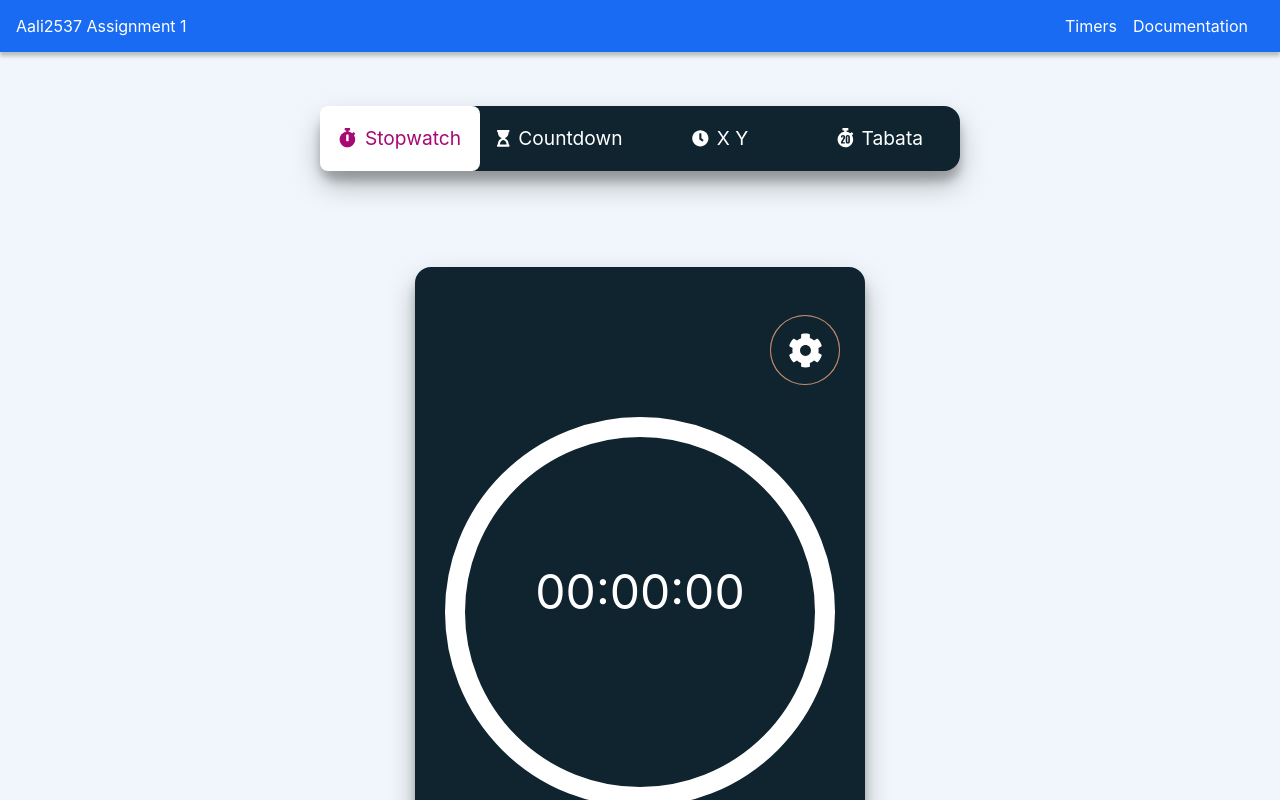
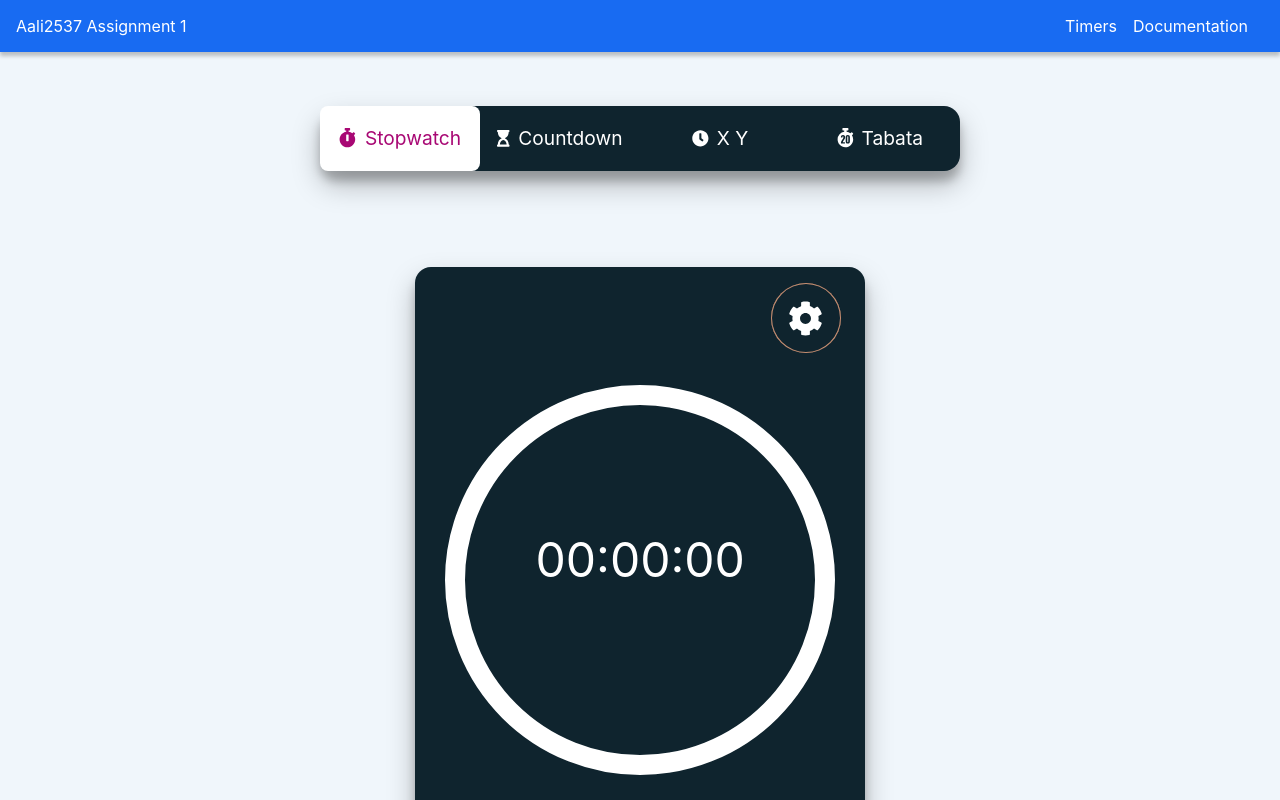
Before and after one commit to prof-tejera/assignment-2-aali2537, a React (Create React App) app: page / in a window 1280 px wide. Built offline with nearby package versions, Linux system fonts and the light colour scheme; the HTML template or start-up script is replaced by a standard one.

Commit message:
Update Timer.js

```diff
--- a/src/components/timers/Timer.js
+++ b/src/components/timers/Timer.js
@@ -17,6 +17,7 @@
 `;
 
 const TopButtonRow = styled.div`
+  margin-top: 1em;
   margin-right: 1em;
   position: relative;
   height: 4.5em;
@@ -25,6 +26,7 @@
 const BottomButtonRow = styled.div`
   height: 5em;
   position: relative;
+  margin-top: 1em;
 `;
 
 const FlipContainer = styled.div`
@@ -42,12 +44,25 @@
   width: 28.1em;
 `;
 
+const FrontSide = styled.div`
+  backface-visibility: hidden;
+
+  position: absolute;
+  top: 0;
+  left: 0;
+`;
+
+const BackSide = styled(FrontSide)`
+  transform: rotateY(180deg);
+`;
+
 const Timer = () => {
   const { btn1, setBtn1 } = useContext(TimerContext);
 
   return (
     <FlipContainer>
       <Flipper>
+        <FrontSide>
           <TopButtonRow>
             <Button icon={"setting"} left={90} />
           </TopButtonRow>
@@ -58,6 +73,7 @@
           <BottomButtonRow>
             <Button icon={"play"} left={50} />
           </BottomButtonRow>
+        </FrontSide>
       </Flipper>
     </FlipContainer>
   );
```
Lines whose indentation alone changed are shown as unchanged.
